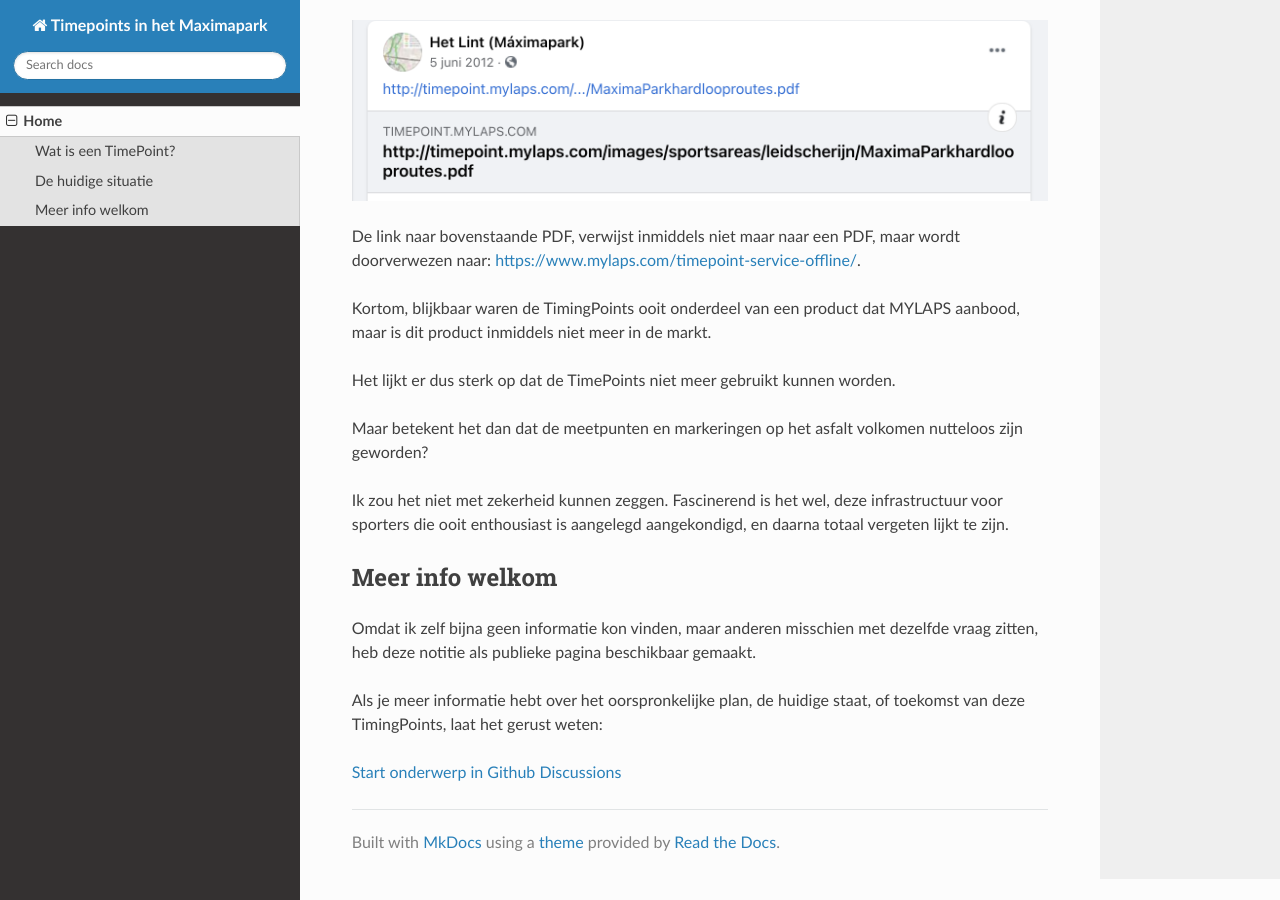
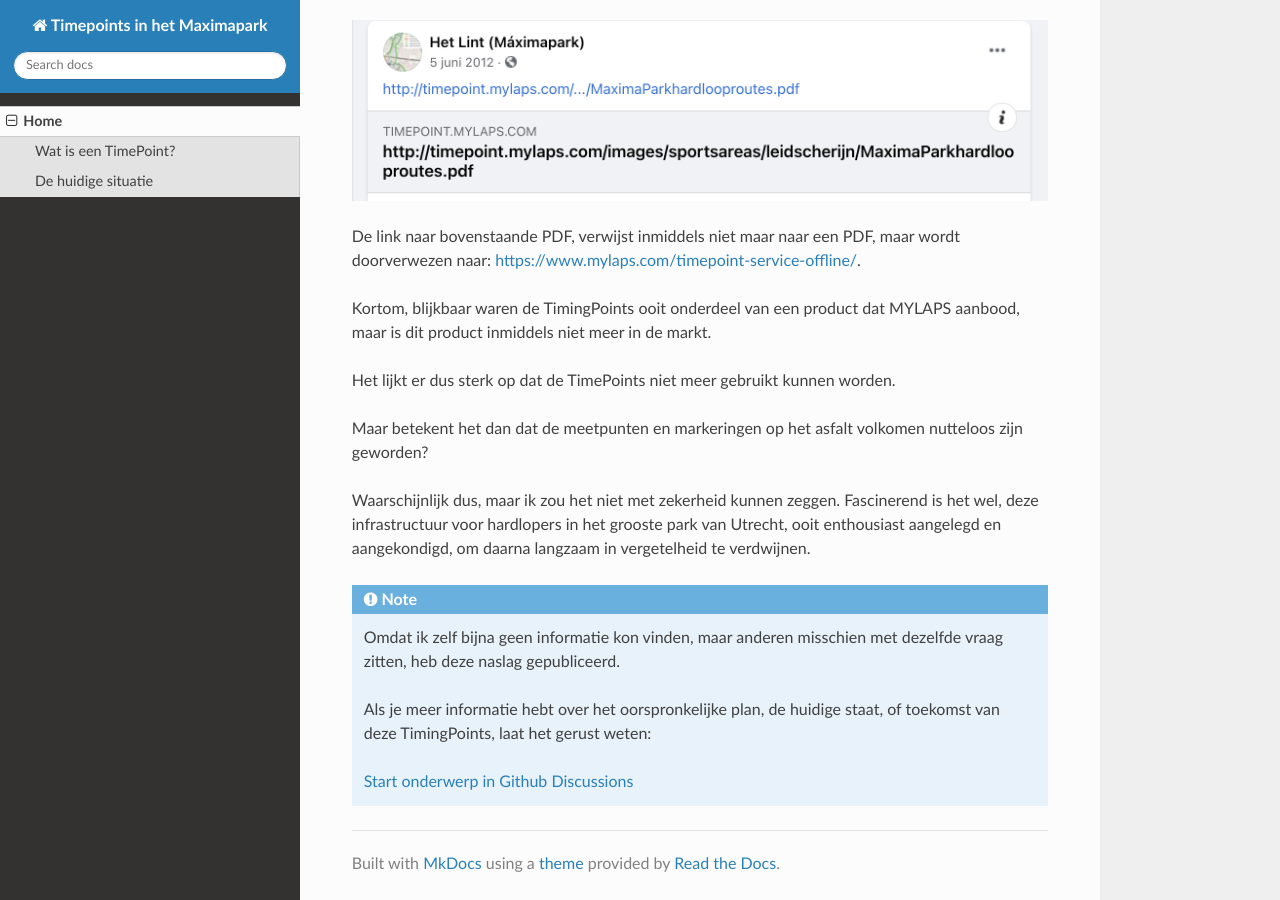
Before and after one commit to onderweg/timepoint-docs, an MkDocs documentation site: the page built from docs/index.md, in a window 1280 px wide and 900 px high, scrolled down 1572 px. Built offline with MkDocs 1.6.1, drawn with Linux system fonts in a browser that asks for light colours; nearby versions of some CDN libraries.

Commit message:
admonitions

```diff
--- a/docs/index.md
+++ b/docs/index.md
@@ -34,12 +34,12 @@ Het lijkt er dus sterk op dat de TimePoints niet meer gebruikt kunnen worden.
 
 Maar betekent het dan dat de meetpunten en markeringen op het asfalt volkomen nutteloos zijn geworden?
 
-Ik zou het niet met zekerheid kunnen zeggen. Fascinerend is het wel, deze infrastructuur voor sporters die ooit enthousiast is aangelegd aangekondigd, en daarna totaal vergeten lijkt te zijn.
+Waarschijnlijk dus, maar ik zou het niet met zekerheid kunnen zeggen. Fascinerend is het wel, deze infrastructuur voor hardlopers in het grooste park van Utrecht, ooit enthousiast aangelegd en aangekondigd, om daarna langzaam in vergetelheid te verdwijnen.
 
-## Meer info welkom
+!!! note
 
-Omdat ik zelf bijna geen informatie kon vinden, maar anderen misschien met dezelfde vraag zitten, heb deze notitie als publieke pagina beschikbaar gemaakt.
+    Omdat ik zelf bijna geen informatie kon vinden, maar anderen misschien met dezelfde vraag zitten, heb deze naslag gepubliceerd.
 
-Als je meer informatie hebt over het oorspronkelijke plan, de huidige staat, of toekomst van deze TimingPoints, laat het gerust weten:
+    Als je meer informatie hebt over het oorspronkelijke plan, de huidige staat, of toekomst van deze TimingPoints, laat het gerust weten:
 
-[Start onderwerp in Github Discussions](https://github.com/onderweg/timepoint-docs/discussions)
+    [Start onderwerp in Github Discussions](https://github.com/onderweg/timepoint-docs/discussions)
--- a/mkdocs.yml
+++ b/mkdocs.yml
@@ -2,3 +2,6 @@ site_name: Timepoints in het Maximapark
 theme: readthedocs
 nav:
     - Home: index.md
+
+markdown_extensions:
+    - admonition
```
